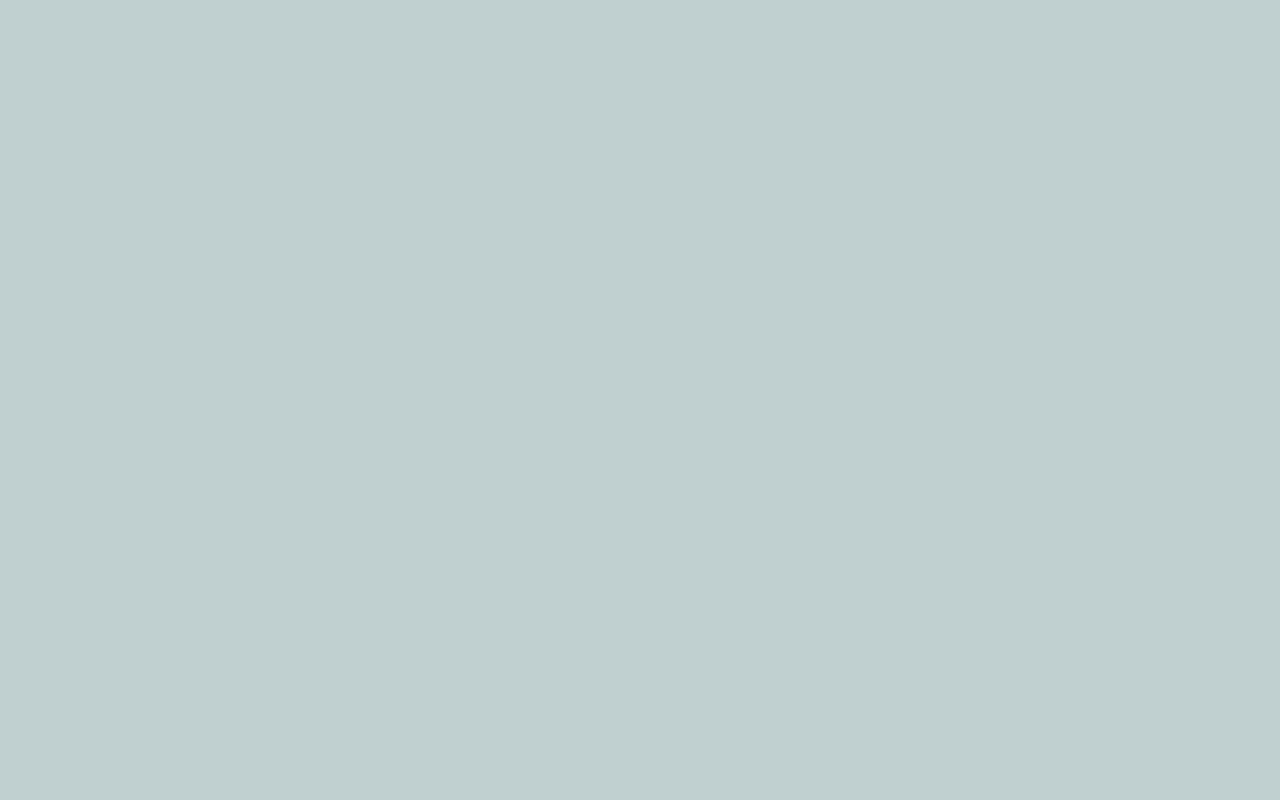
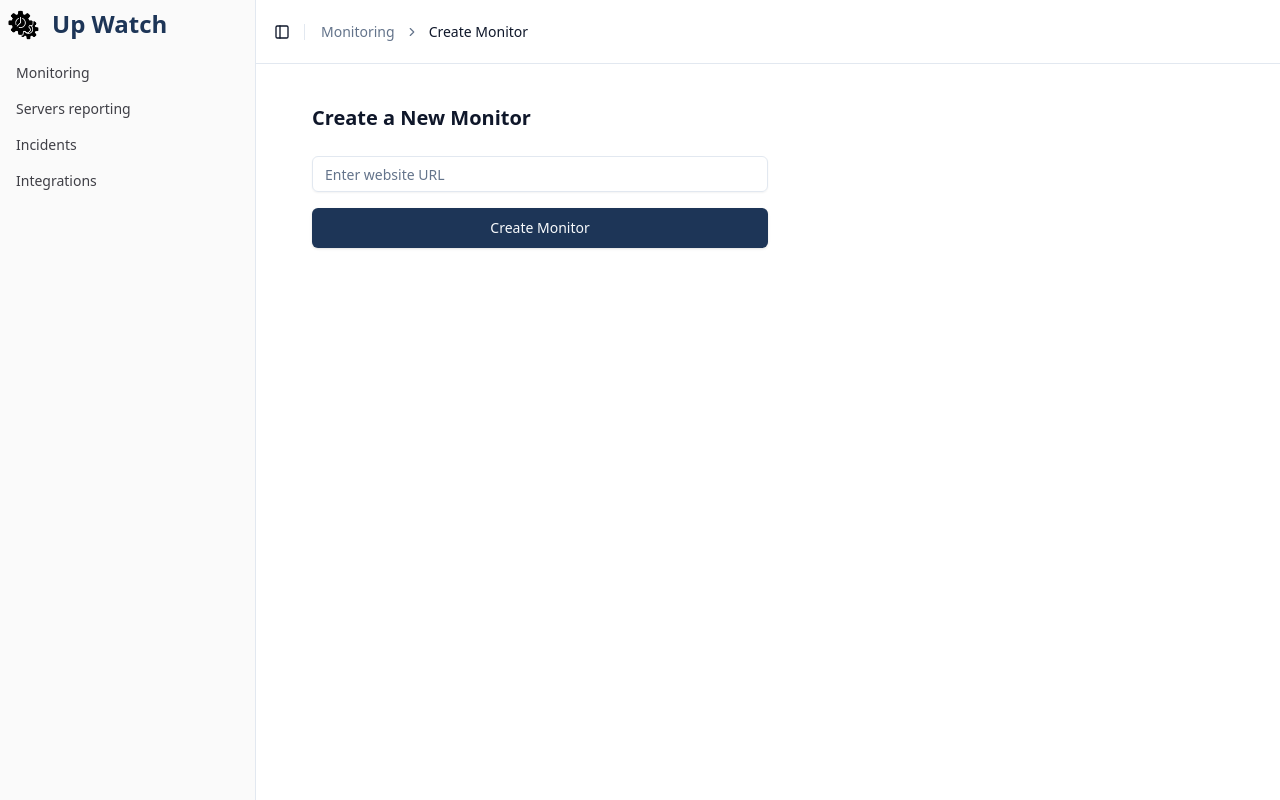
Before and after one commit to anish-garg/upWatch, a React (Vite) app in the folder client/: page /monitoring/createMonitor in a window 1280 px wide. Before the commit this address had no page. Built offline with nearby package versions, Linux system fonts and the light colour scheme.

Commit message:
create monitor page created

```diff
--- a/client/src/App.jsx
+++ b/client/src/App.jsx
@@ -5,6 +5,7 @@ import Website from './pages/Website'
 import Monitoring from './pages/Monitoring'
 import Signin from './components/Signin'
 import Signup from './components/Signup'
+import CreateMonitor from './pages/CreateMonitor'
 
 
 function App() {
@@ -19,6 +20,7 @@ function App() {
           <Route path='/register' element={<Signup />} />
           <Route path='/login' element={<Signin />} />
           <Route path='/monitoring' element={<Monitoring />} />
+          <Route path='/monitoring/createMonitor' element={<CreateMonitor />} />
         </Routes>
       </Router>
     </>
--- /dev/null
+++ b/client/src/pages/CreateMonitor.jsx
@@ -0,0 +1,76 @@
+import { AppSidebar } from "@/components/app-sidebar";
+import { Input } from "@/components/ui/input";
+import { Button } from "@/components/ui/button";
+import {
+    Breadcrumb,
+    BreadcrumbItem,
+    BreadcrumbLink,
+    BreadcrumbList,
+    BreadcrumbPage,
+    BreadcrumbSeparator,
+} from "@/components/ui/breadcrumb";
+import { Separator } from "@/components/ui/separator";
+import { SidebarInset, SidebarProvider, SidebarTrigger } from "@/components/ui/sidebar";
+import { useState } from "react";
+import { useNavigate } from "react-router-dom";
+import { createMonitor } from "@/utilities/api";
+
+const CreateMonitor = () => {
+    const [url, setUrl] = useState("");
+    const navigate = useNavigate();
+
+    const handleSubmit = async (e) => {
+        e.preventDefault();
+        const token = localStorage.getItem("authToken");
+        const data = JSON.parse(localStorage.getItem("userData"));
+
+        if (token && data) {
+            try {
+                await createMonitor(data.id, url);
+                navigate("/monitoring");
+            } catch (error) {
+                console.error("Error creating monitor:", error);
+            }
+        }
+    };
+
+    return (
+        <SidebarProvider>
+            <AppSidebar />
+            <SidebarInset>
+                <header className="flex h-16 shrink-0 items-center gap-2 border-b px-4">
+                    <SidebarTrigger className="-ml-1" />
+                    <Separator orientation="vertical" className="mr-2 h-4" />
+                    <Breadcrumb>
+                        <BreadcrumbList>
+                            <BreadcrumbItem className="hidden md:block">
+                                <BreadcrumbLink href="/monitoring">Monitoring</BreadcrumbLink>
+                            </BreadcrumbItem>
+                            <BreadcrumbSeparator className="hidden md:block" />
+                            <BreadcrumbItem>
+                                <BreadcrumbPage>Create Monitor</BreadcrumbPage>
+                            </BreadcrumbItem>
+                        </BreadcrumbList>
+                    </Breadcrumb>
+                </header>
+                <div className="mt-10 mx-14 flex flex-col gap-6">
+                    <h1 className="text-xl font-semibold">Create a New Monitor</h1>
+                    <form onSubmit={handleSubmit} className="flex flex-col gap-4 w-1/2">
+                        <Input
+                            type="url"
+                            placeholder="Enter website URL"
+                            value={url}
+                            onChange={(e) => setUrl(e.target.value)}
+                            required
+                        />
+                        <Button type="submit" className="bg-custom-slate h-10">
+                            Create Monitor
+                        </Button>
+                    </form>
+                </div>
+            </SidebarInset>
+        </SidebarProvider>
+    );
+};
+
+export default CreateMonitor;
```
